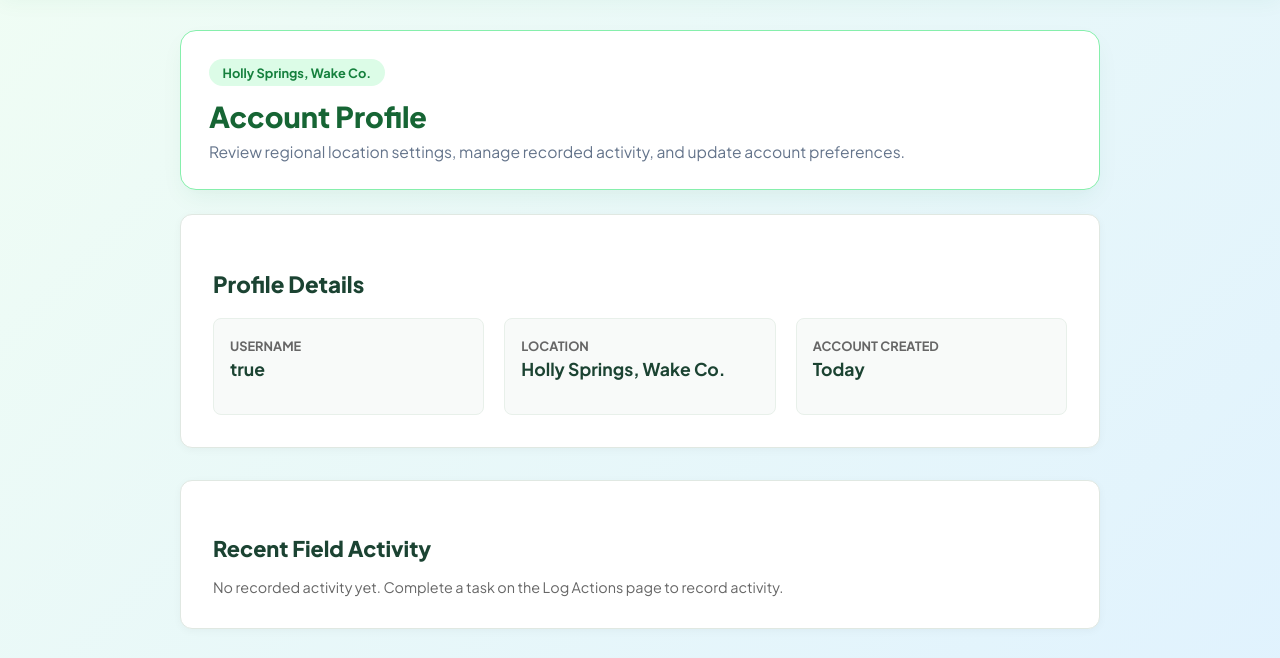
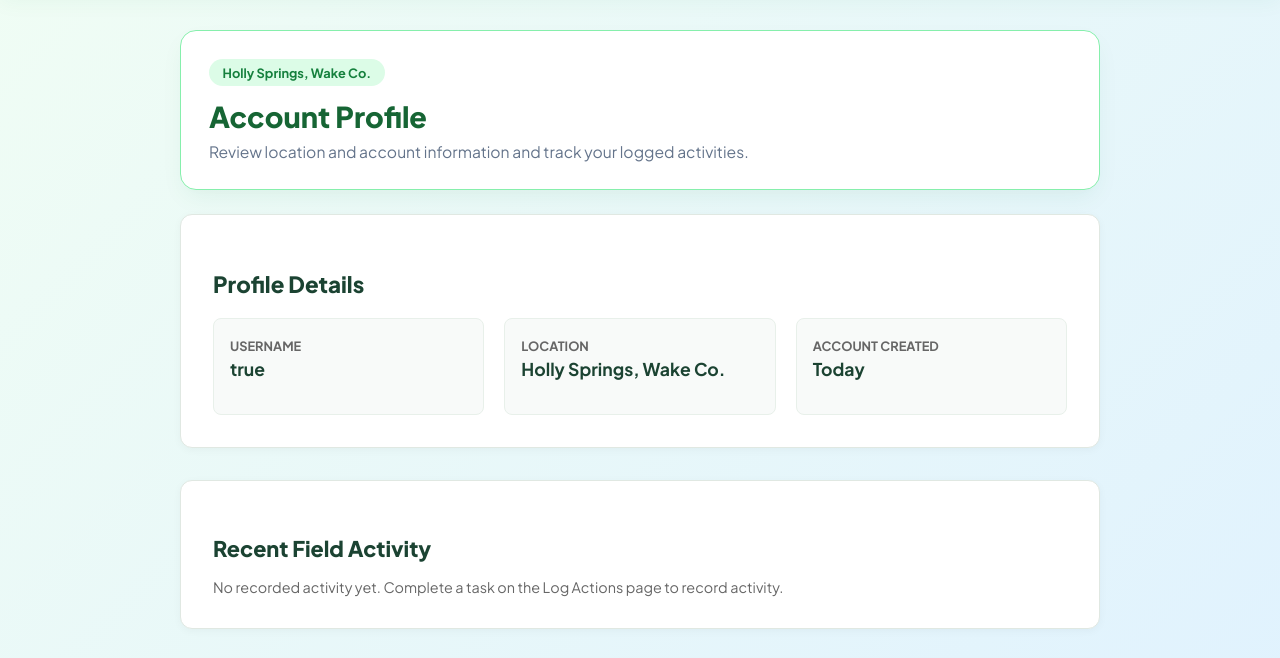
Before and after one commit to rohanchakkravarthy/Orniflora, a plain HTML site: page accounts.html in a window 1280 px wide. Shown: the part 70-728 px from the top of the page. Drawn offline with Linux system fonts and the light colour scheme; sample sign-in values are in the browser's storage; a script that the page names is missing.

Commit message:
Fixed description to account page

```diff
--- a/accounts.html
+++ b/accounts.html
@@ -48,7 +48,7 @@
       <div class="welcome-text">
         <span class="location-chip"><span id="user-location-label">Wake County</span></span>
         <h2>Account Profile</h2>
-        <p>Review regional location settings, manage recorded activity, and update account preferences.</p>
+        <p>Review location and account information and track your logged activities.</p>
       </div>
     </section>
 
```
